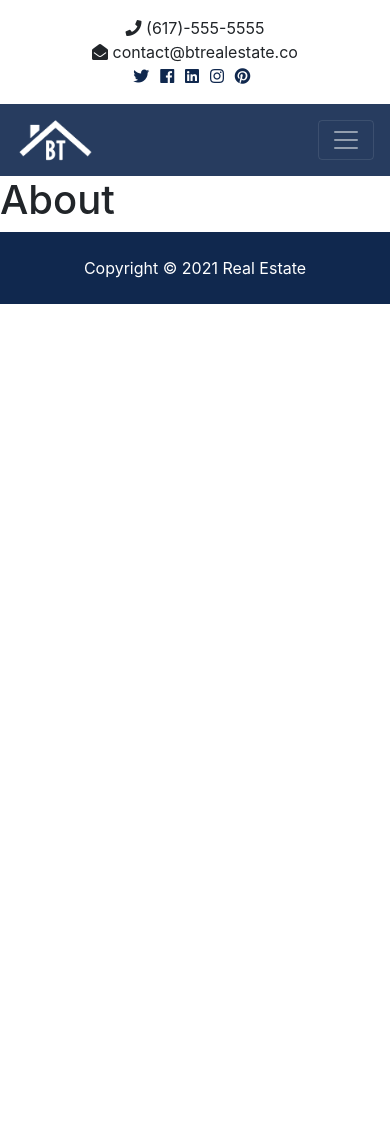
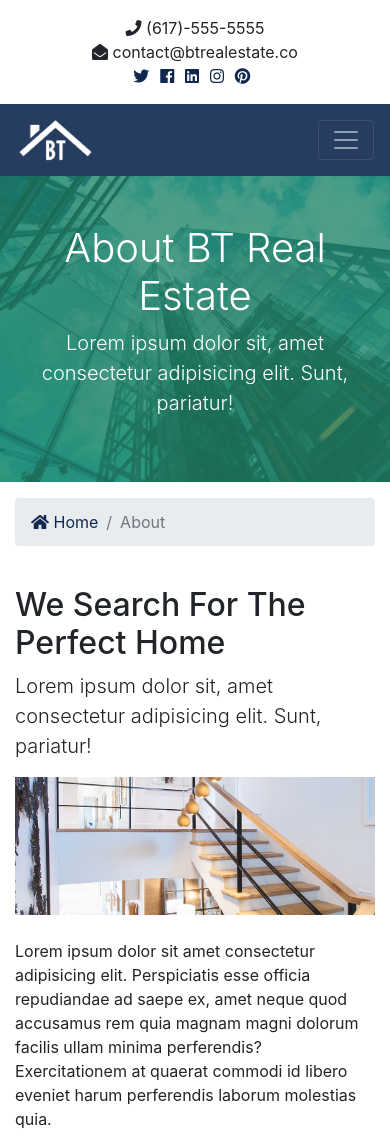
Before and after one commit to klasrak/real-estate, a Django app: page /about in a window 390 px wide. Shown: the top 1145 px of the page. Before the commit the page ends 304 px from the top, so only its background shows below. Run offline with Django 3.2, Linux system fonts and the light colour scheme; some libraries are stand-ins or nearby versions.

Commit message:
feat: add about page html template

```diff
--- a/rs/core/templates/core/about.html
+++ b/rs/core/templates/core/about.html
@@ -1,4 +1,131 @@
 {% extends 'base.html' %} {% block content %}
-<h1>About</h1>
+<section id="showcase-inner" class="py-5 text-white">
+  <div class="container">
+    <div class="row text-center">
+      <div class="col-md-12">
+        <h1 class="display-4">About BT Real Estate</h1>
+        <p class="lead">
+          Lorem ipsum dolor sit, amet consectetur adipisicing elit. Sunt,
+          pariatur!
+        </p>
+      </div>
+    </div>
+  </div>
+</section>
+
+<!-- Breadcrumb -->
+<section id="bc" class="mt-3">
+  <div class="container">
+    <nav aria-label="breadcrumb">
+      <ol class="breadcrumb">
+        <li class="breadcrumb-item">
+          <a href="index.html"> <i class="fas fa-home"></i> Home</a>
+        </li>
+        <li class="breadcrumb-item active">About</li>
+      </ol>
+    </nav>
+  </div>
+</section>
+
+<section id="about" class="py-4">
+  <div class="container">
+    <div class="row">
+      <div class="col-md-8">
+        <h2>We Search For The Perfect Home</h2>
+        <p class="lead">
+          Lorem ipsum dolor sit, amet consectetur adipisicing elit. Sunt,
+          pariatur!
+        </p>
+        <img src="assets/img/about.jpg" alt="" />
+        <p class="mt-4">
+          Lorem ipsum dolor sit amet consectetur adipisicing elit. Perspiciatis
+          esse officia repudiandae ad saepe ex, amet neque quod accusamus rem
+          quia magnam magni dolorum facilis ullam minima perferendis?
+          Exercitationem at quaerat commodi id libero eveniet harum perferendis
+          laborum molestias quia.
+        </p>
+      </div>
+      <div class="col-md-4">
+        <div class="card">
+          <img
+            class="card-img-top"
+            src="assets/img/realtors/kyle.jpg"
+            alt="Seller of the month"
+          />
+          <div class="card-body">
+            <h5 class="card-title">Seller Of The Month</h5>
+            <h6 class="text-secondary">Kyle Brown</h6>
+            <p class="card-text">
+              Lorem ipsum dolor sit amet consectetur adipisicing elit. Omnis
+              nesciunt amet, illo itaque similique repellat. content.
+            </p>
+          </div>
+        </div>
+      </div>
+    </div>
+  </div>
+</section>
+
+<!-- Work -->
+<section id="work" class="bg-dark text-white text-center">
+  <h2 class="display-4">We Work For You</h2>
+  <h4>
+    Lorem ipsum dolor sit amet consectetur adipisicing elit. Autem velit
+    aperiam, unde aliquid at similique!
+  </h4>
+  <hr />
+  <a href="listings.html" class="btn btn-secondary text-white btn-lg"
+    >View Our Featured Listings</a
+  >
+</section>
+
+<!-- Team -->
+<section id="team" class="py-5">
+  <div class="container">
+    <h2 class="text-center">Our Team</h2>
+    <div class="row text-center">
+      <div class="col-md-4">
+        <img
+          src="assets/img/realtors/kyle.jpg"
+          alt=""
+          class="rounded-circle mb-3"
+        />
+        <h4>Kyle Brown</h4>
+        <p class="text-success">
+          <i class="fas fa-award text-success mb-3"></i> Realtor
+        </p>
+        <hr />
+        <p><i class="fas fa-phone"></i> (555)-555-5555</p>
+        <p><i class="fas fa-envelope-open"></i> kyle@btrealestate.co</p>
+      </div>
+
+      <div class="col-md-4">
+        <img
+          src="assets/img/realtors/mark.jpg"
+          alt=""
+          class="rounded-circle mb-3"
+        />
+        <h4>Mark Hudson</h4>
+        <p class="text-success">Realtor</p>
+        <hr />
+        <p><i class="fas fa-phone"></i> (444)-444-4444</p>
+        <p><i class="fas fa-envelope-open"></i> mark@btrealestate.co</p>
+      </div>
+
+      <div class="col-md-4">
+        <img
+          src="assets/img/realtors/jenny.jpg"
+          alt=""
+          class="rounded-circle mb-3"
+        />
+        <h4>Jenny Johnson</h4>
+        <p class="text-success">Realtor</p>
+        <hr />
+        <p><i class="fas fa-phone"></i> (333)-333-3333</p>
+        <p><i class="fas fa-envelope-open"></i> jenny@btrealestate.co</p>
+      </div>
+    </div>
+  </div>
+</section>
 
 {% endblock content %}
```
